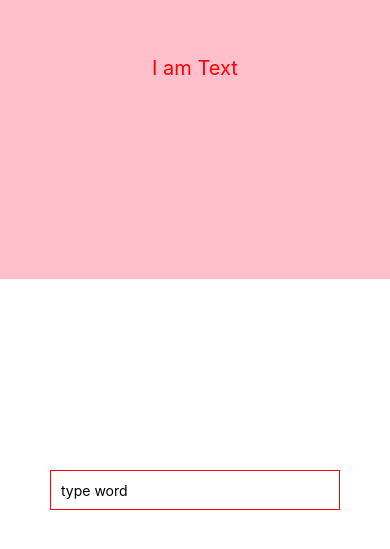
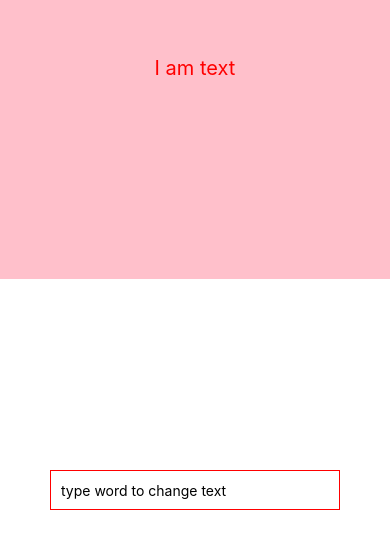
Before and after one commit to wilson20010327/react_native, a React Native app in the folder tutorial/: screen / in a window 390 px wide. Shown: the part 143-692 px from the top of the page. Built offline with nearby package versions, Linux system fonts and the light colour scheme.

Commit message:
tutorial: connect text and the textinput with usestate variable

```diff
--- a/tutorial/App.js
+++ b/tutorial/App.js
@@ -1,4 +1,5 @@
 import { StatusBar } from "expo-status-bar";
+import { useState } from "react";
 import {
   StyleSheet,
   Text,
@@ -9,20 +10,22 @@ import {
 } from "react-native"; //before using the components make sure to import them
 
 export default function App() {
+  const [text, SetText] = useState("I am text"); // define a variable which is "I am text" as default and can chage the value though using the function SetText
   return (
     <View style={styles.container}>
       <View style={styles.black}>
         <View style={styles.container_black}>
           <View style={styles.pink}>
             <Text style={styles.text_font /*give the text propety */}>
-              I am Text
+              {text}
             </Text>
             {/* this component can show the words whcih are between*/}
           </View>
           <View style={styles.black}>
             <TextInput
               style={styles.input}
-              placeholder="type word" //the default text will show
+              placeholder="type word to change text" //the default text will show
+              onChangeText={SetText} // the action when the input textinput has change
             />
           </View>
         </View>
@@ -48,7 +51,7 @@ const styles = StyleSheet.create({
   },
   pink: {
     flex: 1,
-    justifyContent: "center",// move the component to center
+    justifyContent: "center", // move the component to center
     backgroundColor: "pink", // change the color of the View to make the result of flex more visible
   },
   container_black: {
@@ -58,9 +61,9 @@ const styles = StyleSheet.create({
   },
   input: {
     height: 40,
-    margin:50, // change the witdh of the margin
-    borderColor:'red', //change the border's color
-    borderWidth: 1,// change the witdh of the border
+    margin: 50, // change the witdh of the margin
+    borderColor: "red", //change the border's color
+    borderWidth: 1, // change the witdh of the border
     padding: 10, //add so space around the component
   },
 });
```
